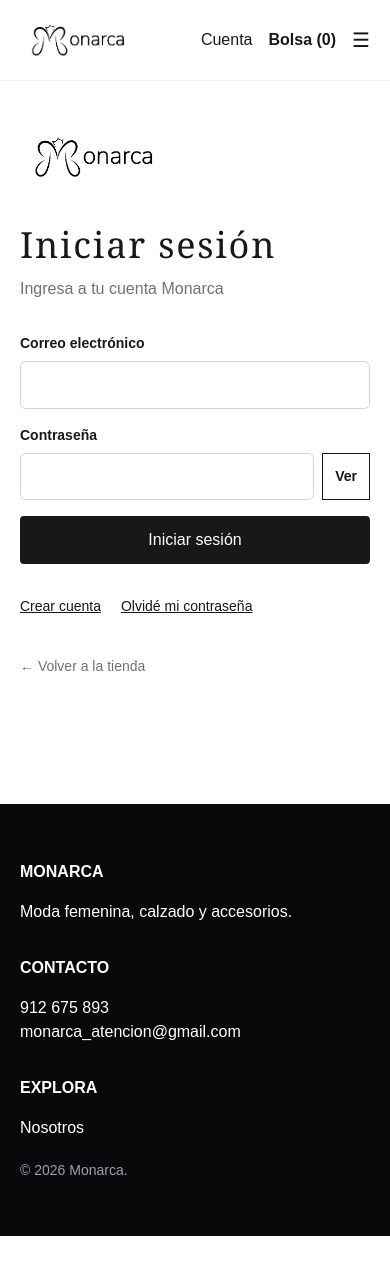
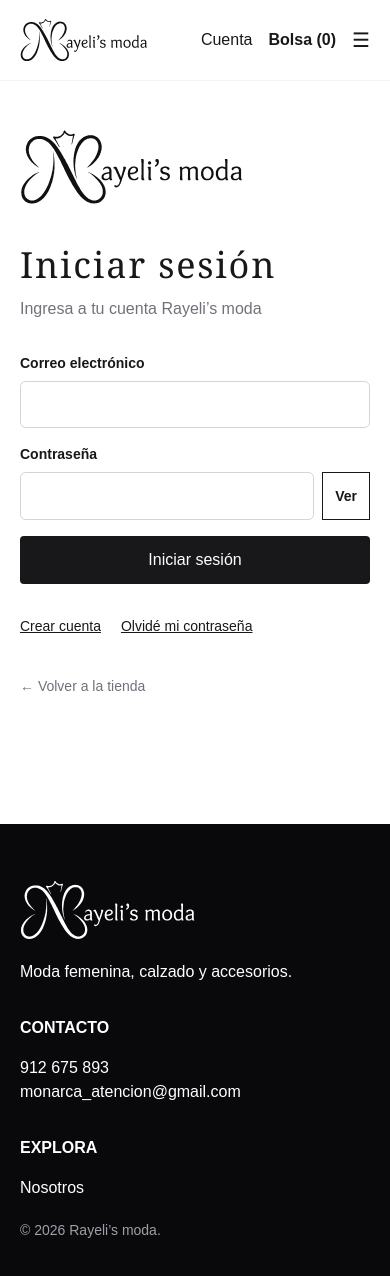
Before and after one commit to Oscar-h23/Monarca-front, an Angular app: page /login in a window 390 px wide. Shown: the top 1276 px of the page. Before the commit the page ends 1236 px from the top, so only its background shows below. Built offline with nearby package versions, Linux system fonts and the light colour scheme.

Commit message:
feat(branding): cambiar logotipo e identidad visual a Rayeli's moda

```diff
--- a/src/app/core/utils/local-assets.ts
+++ b/src/app/core/utils/local-assets.ts
@@ -41,6 +41,8 @@
   "jean_wide_leg_janis.jpg",
   "librodereclamacion.png",
   "logo-desktop.png",
+  "rayelis-logo.svg",
+  "rayelis-icon.svg",
   "logo-mobile.png",
   "mariposa.png",
   "menu.png",
--- a/src/app/features/about/about.html
+++ b/src/app/features/about/about.html
@@ -1,8 +1,8 @@
-<section class="relative"><img [src]="banner" alt="Equipo de Monarca" class="w-full h-[360px] md:h-[580px] object-cover brightness-50"><div class="absolute inset-0 flex items-center justify-center text-center px-5"><h1 class="heading text-5xl md:text-7xl text-white">Conoce al equipo<br>detrás de la marca</h1></div></section>
+<section class="relative"><img [src]="banner" alt="Equipo de Rayeli’s moda" class="w-full h-[360px] md:h-[580px] object-cover brightness-50"><div class="absolute inset-0 flex items-center justify-center text-center px-5"><h1 class="heading text-5xl md:text-7xl text-white">Conoce al equipo<br>detrás de la marca</h1></div></section>
 <main class="max-w-7xl mx-auto px-5 py-20">
  <div class="text-center mb-16"><p class="text-zinc-500 tracking-widest uppercase text-sm">La estructura de nuestro éxito</p><h2 class="heading text-4xl mt-3">Sobre nosotros</h2></div>
- <section class="grid md:grid-cols-2 gap-12 items-center"><img [src]="model" alt="Moda Monarca" class="w-full h-96 object-cover"><div><h2 class="heading text-4xl mb-5">SOMOS MONARCA</h2><p class="leading-8 text-zinc-600">Para la mujer que nunca se detiene, llega Monarca. Somos una empresa online de moda femenina que ofrece ropa, calzado y accesorios diseñados para diferentes estilos y ocasiones.</p><p class="leading-8 text-zinc-600 mt-4">Nuestro catálogo combina prendas actuales y versátiles, pensadas para crear outfits completos en un solo lugar.</p></div></section>
+ <section class="grid md:grid-cols-2 gap-12 items-center"><img [src]="model" alt="Moda Rayeli’s moda" class="w-full h-96 object-cover"><div><h2 class="heading text-4xl mb-5">SOMOS RAYELI’S MODA</h2><p class="leading-8 text-zinc-600">Para la mujer que nunca se detiene, llega Rayeli’s moda. Somos una empresa online de moda femenina que ofrece ropa, calzado y accesorios diseñados para diferentes estilos y ocasiones.</p><p class="leading-8 text-zinc-600 mt-4">Nuestro catálogo combina prendas actuales y versátiles, pensadas para crear outfits completos en un solo lugar.</p></div></section>
  <section class="grid md:grid-cols-2 gap-8 my-20"><article class="bg-crema pb-8"><img [src]="mission" alt="Misión" class="w-full h-52 object-cover"><div class="p-7"><h3 class="heading text-2xl mb-4">MISIÓN</h3><p class="text-zinc-600 leading-7">Vestir la libertad de las mujeres con prendas versátiles que combinan comodidad y estilo, acompañándola en cada faceta de su vida.</p></div></article><article class="bg-crema pb-8"><img [src]="vision" alt="Visión" class="w-full h-52 object-cover"><div class="p-7"><h3 class="heading text-2xl mb-4">VISIÓN</h3><p class="text-zinc-600 leading-7">Ser la marca líder en moda online que inspire la metamorfosis femenina, convirtiéndonos en el aliado esencial de su guardarropa a través de la autenticidad y el diseño.</p></div></article></section>
  <section class="text-center"><h2 class="heading text-3xl mb-8">NUESTROS VALORES</h2><div class="grid sm:grid-cols-2 lg:grid-cols-5 gap-4"><div *ngFor="let v of values" class="border border-zinc-200 p-6 font-semibold">{{v}}</div></div></section>
- <section class="mt-20"><h2 class="heading text-3xl text-center mb-10">NUESTRO EQUIPO</h2><img [src]="teamImage" alt="Equipo Monarca" class="w-full h-80 object-cover mb-10"><div class="grid sm:grid-cols-2 lg:grid-cols-3 gap-6"><article *ngFor="let p of team" class="p-6 border border-zinc-200"><img [src]="p.image" [alt]="p.name" class="w-20 h-20 object-cover rounded-full mb-4"><h3 class="font-bold">{{p.name}}</h3><p class="text-sm text-zinc-500 mt-2">{{p.role}}</p></article></div></section>
+ <section class="mt-20"><h2 class="heading text-3xl text-center mb-10">NUESTRO EQUIPO</h2><img [src]="teamImage" alt="Equipo Rayeli’s moda" class="w-full h-80 object-cover mb-10"><div class="grid sm:grid-cols-2 lg:grid-cols-3 gap-6"><article *ngFor="let p of team" class="p-6 border border-zinc-200"><img [src]="p.image" [alt]="p.name" class="w-20 h-20 object-cover rounded-full mb-4"><h3 class="font-bold">{{p.name}}</h3><p class="text-sm text-zinc-500 mt-2">{{p.role}}</p></article></div></section>
 </main>
--- a/src/app/features/admin/admin.html
+++ b/src/app/features/admin/admin.html
@@ -1,6 +1,6 @@
 <main class="mx-auto max-w-7xl px-5 py-10 min-h-[68vh]">
  <div class="flex flex-col gap-4 sm:flex-row sm:items-center sm:justify-between mb-10">
-  <div><p class="text-xs font-bold tracking-[.3em] uppercase text-zinc-500">Monarca · Backoffice</p><h1 class="heading mt-2 text-4xl">Panel de administración</h1></div>
+  <div><p class="text-xs font-bold tracking-[.3em] uppercase text-zinc-500">Rayeli’s moda · Backoffice</p><h1 class="heading mt-2 text-4xl">Panel de administración</h1></div>
   <div class="flex gap-4 items-center text-sm"><a routerLink="/" class="underline">Volver a la tienda</a><button type="button" (click)="logout()" class="underline text-red-700">Cerrar sesión</button></div>
  </div>
  <div class="grid sm:grid-cols-3 gap-4 mb-10">
--- a/src/app/features/auth/auth.html
+++ b/src/app/features/auth/auth.html
@@ -1,10 +1,10 @@
 <main class="min-h-[75vh] grid md:grid-cols-2">
- <section class="hidden md:block relative"><img src="https://raw.githubusercontent.com/jpumaricradgjdgp-cyber/Monarca_herramientas_de_desarrollo/main/fronted/img/portada.png" alt="Moda Monarca" class="w-full h-full max-h-[880px] object-cover"><div class="absolute bottom-10 left-10 text-white drop-shadow"><p class="text-5xl heading">Tu estilo.<br>Tu esencia.</p></div></section>
+ <section class="hidden md:block relative"><img src="https://raw.githubusercontent.com/jpumaricradgjdgp-cyber/Monarca_herramientas_de_desarrollo/main/fronted/img/portada.png" alt="Moda Rayeli’s moda" class="w-full h-full max-h-[880px] object-cover"><div class="absolute bottom-10 left-10 text-white drop-shadow"><p class="text-5xl heading">Tu estilo.<br>Tu esencia.</p></div></section>
  <section class="px-5 py-12 sm:px-14 flex items-center justify-center">
  <div class="w-full max-w-md">
-  <a routerLink="/" aria-label="Ir al inicio"><img [src]="logo" alt="Monarca" class="h-14 w-auto max-w-52 object-contain mb-10"></a>
+  <a routerLink="/" aria-label="Ir al inicio"><img [src]="logo" alt="Rayeli’s moda" class="w-56 sm:w-64 h-auto object-contain mb-10"></a>
   <h1 class="heading text-4xl mb-3">{{mode()==='login'?'Iniciar sesión':mode()==='registro'?'Crear cuenta':mode()==='recuperar'?'Recuperar contraseña':'Nueva contraseña'}}</h1>
-  <p class="text-zinc-500 mb-8">{{mode()==='login'?'Ingresa a tu cuenta Monarca':mode()==='registro'?'Regístrate para comenzar a comprar':mode()==='recuperar'?'Te enviaremos un enlace si existe una cuenta':'Elige una nueva contraseña segura'}}</p>
+  <p class="text-zinc-500 mb-8">{{mode()==='login'?'Ingresa a tu cuenta Rayeli’s moda':mode()==='registro'?'Regístrate para comenzar a comprar':mode()==='recuperar'?'Te enviaremos un enlace si existe una cuenta':'Elige una nueva contraseña segura'}}</p>
   <form (ngSubmit)="submit()" class="space-y-4">
    <ng-container *ngIf="mode()==='registro'">
     <label class="block text-sm font-semibold">Nombres<input class="field mt-2" name="nombre" [(ngModel)]="nombre" autocomplete="given-name" maxlength="100" required></label>
--- a/src/app/features/auth/auth.page.ts
+++ b/src/app/features/auth/auth.page.ts
@@ -11,7 +11,7 @@
 @Component({standalone:true,selector:'app-auth',imports:[CommonModule,FormsModule,RouterLink],templateUrl:'./auth.html'})
 export class AuthPage implements OnInit{
   api=inject(Api);router=inject(Router);session=inject(SessionService);
-  logo=asset('logo-desktop.png');
+  logo=asset('rayelis-logo.svg');
   mode=signal<Modo>('login');
   busy=signal(false);
   message=signal('');isError=signal(false);
--- a/src/app/features/contact/contact.html
+++ b/src/app/features/contact/contact.html
@@ -1,4 +1,4 @@
-<section class="relative"><img [src]="banner" alt="Monarca, atención al cliente" class="w-full h-[340px] sm:h-[480px] object-cover brightness-75"><div class="absolute inset-0 flex items-center justify-center"><h1 class="heading text-5xl sm:text-7xl text-white text-center">Tu opinión importa</h1></div></section>
+<section class="relative"><img [src]="banner" alt="Rayeli’s moda, atención al cliente" class="w-full h-[340px] sm:h-[480px] object-cover brightness-75"><div class="absolute inset-0 flex items-center justify-center"><h1 class="heading text-5xl sm:text-7xl text-white text-center">Tu opinión importa</h1></div></section>
 <main class="max-w-6xl mx-auto px-5 py-16"><div class="text-center mb-14"><p class="uppercase text-xs tracking-[.25em] text-zinc-500">Estamos para ayudarte</p><h2 class="heading text-4xl mt-3">CONTÁCTANOS</h2></div>
  <div class="grid md:grid-cols-2 gap-10 bg-crema p-6 md:p-10"><img [src]="image" alt="Atención personalizada" class="w-full h-full max-h-[430px] object-cover rounded-sm"><form (ngSubmit)="send()" class="space-y-5"><h3 class="heading text-2xl mb-3">Bríndanos tu opinión</h3><div class="grid sm:grid-cols-2 gap-4"><label class="text-sm font-semibold">Nombres<input class="field mt-2" [(ngModel)]="first" name="first" required maxlength="100"></label><label class="text-sm font-semibold">Apellidos<input class="field mt-2" [(ngModel)]="last" name="last" required maxlength="100"></label></div><label class="block text-sm font-semibold">Tu correo<input type="email" class="field mt-2" [(ngModel)]="email" name="email" required maxlength="150"></label><label class="block text-sm font-semibold">Comentario<textarea class="field mt-2" rows="6" [(ngModel)]="comment" name="comment" required maxlength="2000"></textarea></label><button class="btn-dark w-full" type="submit">REDACTAR MENSAJE →</button><p class="text-zinc-500 text-xs">Este formulario abre tu aplicación de correo; el mensaje no se envía automáticamente.</p><p *ngIf="info()" role="status" class="text-sm text-green-700">{{info()}}</p></form></div>
  <div class="grid md:grid-cols-3 gap-8 mt-16 text-center"><section><h3 class="font-semibold uppercase mb-3">Escríbenos</h3><a href="mailto:monarca_atencion@gmail.com" class="underline">monarca_atencion@gmail.com</a></section><section><h3 class="font-semibold uppercase mb-3">Llámanos</h3><a href="tel:+51912675893" class="underline">+51 912 675 893</a></section><section><h3 class="font-semibold uppercase mb-3">Envíos</h3><p>Atención a nivel nacional</p></section></div>
--- a/src/app/layout/shell.component.html
+++ b/src/app/layout/shell.component.html
@@ -1,10 +1,10 @@
 
 <header class="sticky top-0 z-30 bg-white/95 backdrop-blur border-b border-zinc-100">
  <div class="max-w-7xl mx-auto px-5 min-h-20 flex items-center justify-between gap-3">
-  <a routerLink="/" class="flex items-center"><img [src]="logo" alt="Monarca" class="h-11 w-auto max-w-40 object-contain"/></a>
+  <a routerLink="/" class="flex items-center"><img [src]="logo" alt="Rayeli’s moda" class="w-32 sm:w-40 xl:w-48 h-auto object-contain" width="192" height="66"/></a>
   <nav class="hidden lg:flex gap-7 text-sm uppercase tracking-widest"><a routerLink="/">Inicio</a><a *ngFor="let c of categories" [routerLink]="['/catalogo',c.toLowerCase()]">{{c}}</a><a routerLink="/contacto">Contacto</a><a routerLink="/nosotros">Nosotros</a></nav>
   <div class="flex gap-4 items-center"><a *ngIf="!loggedIn()" routerLink="/login" aria-label="Mi cuenta">Cuenta</a><a *ngIf="loggedIn()" routerLink="/perfil" aria-label="Mi perfil">Mi perfil</a><a *ngIf="loggedIn() && isAdmin()" routerLink="/admin" aria-label="Administración">Panel</a><button *ngIf="loggedIn()" type="button" (click)="logout()" aria-label="Cerrar sesión">Salir</button><a routerLink="/carrito" class="font-semibold" aria-label="Carrito">Bolsa ({{cart.count()}})</a><button type="button" class="lg:hidden text-xl" (click)="menu.set(!menu())" aria-label="Abrir menú">☰</button></div>
  </div>
  <nav *ngIf="menu()" class="lg:hidden flex flex-col gap-3 p-5 border-t bg-white"><a routerLink="/" (click)="menu.set(false)">Inicio</a><a *ngFor="let c of categories" [routerLink]="['/catalogo',c.toLowerCase()]" (click)="menu.set(false)">{{c}}</a><a *ngIf="loggedIn()" routerLink="/perfil" (click)="menu.set(false)">Mi perfil</a><a routerLink="/contacto" (click)="menu.set(false)">Contacto</a><a routerLink="/nosotros" (click)="menu.set(false)">Nosotros</a></nav>
 </header><router-outlet></router-outlet>
-<footer class="bg-zinc-950 text-white mt-20"><div class="max-w-7xl mx-auto px-5 py-14 grid gap-8 md:grid-cols-3"><div><h3 class="font-semibold mb-4">MONARCA</h3><p>Moda femenina, calzado y accesorios.</p></div><div><h3 class="font-semibold mb-4">CONTACTO</h3><p>912 675 893</p><p>monarca_atencion@gmail.com</p></div><div><h3 class="font-semibold mb-4">EXPLORA</h3><a routerLink="/nosotros">Nosotros</a><p class="text-zinc-400 text-sm mt-5">© 2026 Monarca.</p></div></div></footer>
+<footer class="bg-zinc-950 text-white mt-20"><div class="max-w-7xl mx-auto px-5 py-14 grid gap-8 md:grid-cols-3"><div><img [src]="logo" alt="Rayeli’s moda" class="w-44 h-auto brightness-0 invert mb-5" width="176" height="60"/><p>Moda femenina, calzado y accesorios.</p></div><div><h3 class="font-semibold mb-4">CONTACTO</h3><p>912 675 893</p><p>monarca_atencion@gmail.com</p></div><div><h3 class="font-semibold mb-4">EXPLORA</h3><a routerLink="/nosotros">Nosotros</a><p class="text-zinc-400 text-sm mt-5">© 2026 Rayeli’s moda.</p></div></div></footer>
--- a/src/app/layout/shell.component.ts
+++ b/src/app/layout/shell.component.ts
@@ -9,7 +9,7 @@
 
 @Component({standalone:true,selector:'app-root',imports:[CommonModule,RouterOutlet,RouterLink],templateUrl:'./shell.component.html'})
 export class AppComponent{
- cart=inject(Cart);router=inject(Router);session=inject(SessionService);categories=categories;menu=signal(false);logo=asset('logo-desktop.png');
+ cart=inject(Cart);router=inject(Router);session=inject(SessionService);categories=categories;menu=signal(false);logo=asset('rayelis-logo.svg');
  loggedIn(){return this.session.isAuthenticated()}
  isAdmin(){return this.session.isAdmin()}
  logout(){this.session.clear();this.router.navigateByUrl('/')}
--- a/src/index.html
+++ b/src/index.html
@@ -1 +1 @@
-<!doctype html><html lang="es"><head><meta charset="utf-8"><title>Monarca | Moda femenina</title><base href="/"><meta name="viewport" content="width=device-width, initial-scale=1"><meta name="description" content="Monarca: ropa, calzado y accesorios para cada estilo."><link rel="icon" href="/img/mariposa.png"></head><body><app-root></app-root></body></html>
+<!doctype html><html lang="es"><head><meta charset="utf-8"><title>Rayeli’s moda | Moda femenina</title><base href="/"><meta name="viewport" content="width=device-width, initial-scale=1"><meta name="description" content="Rayeli’s moda: ropa, calzado y accesorios para cada estilo."><link rel="icon" type="image/svg+xml" href="/img/rayelis-icon.svg"></head><body><app-root></app-root></body></html>
```
Also changed, not shown: src/app/features/home/home.html (+4 -4 lines), public/img/rayelis-icon.svg (added), public/img/rayelis-logo.svg (added).
